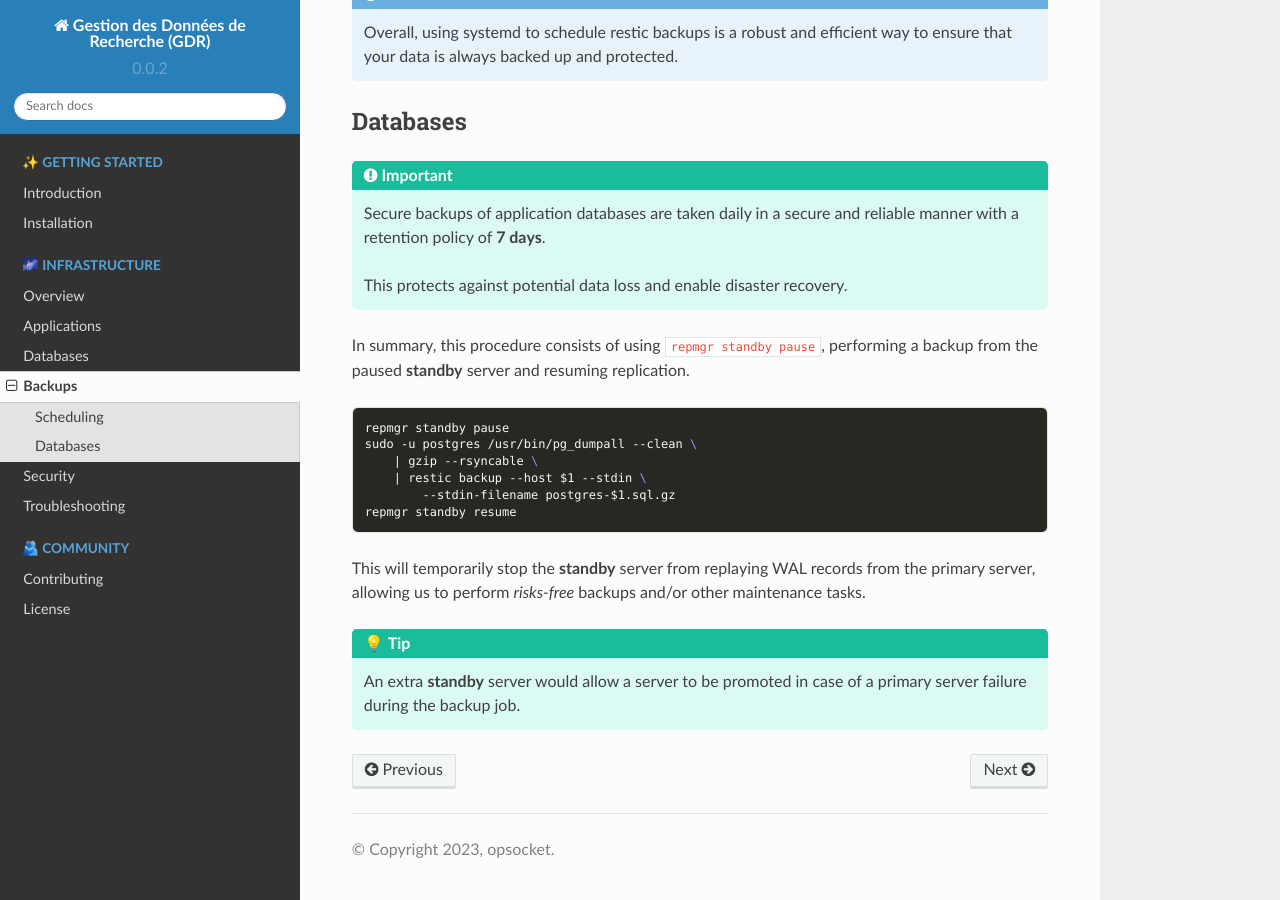
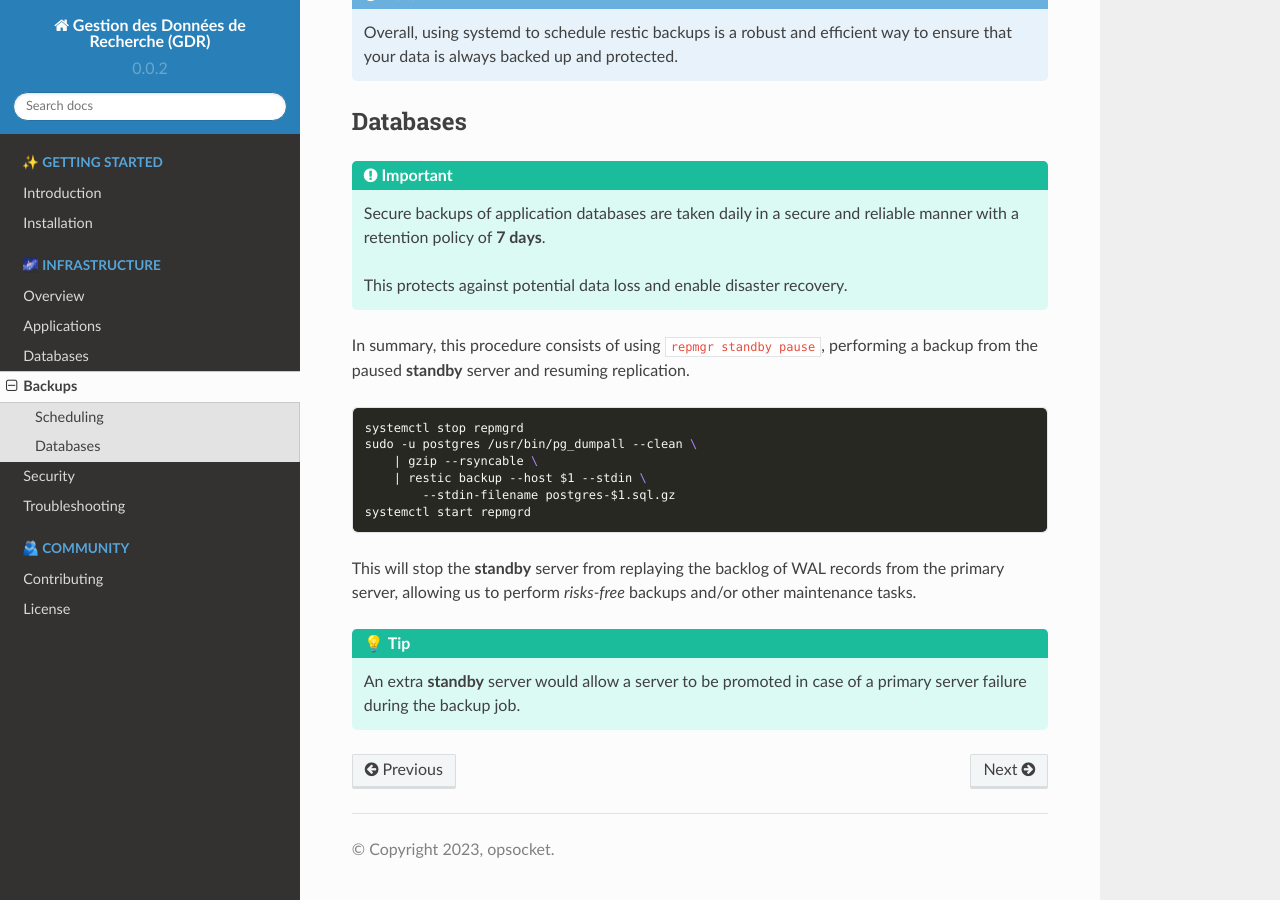
Before and after one commit to calculquebec/infra-gdr, a Sphinx documentation site: the page built from docs/infra/backups.md, in a window 1280 px wide and 900 px high, scrolled down 1089 px. Built offline with Sphinx 7.4.7 and the Read the Docs theme 2.0.0, drawn with Linux system fonts in a browser that asks for light colours.

Commit message:
📝 update docs

````diff
--- a/docs/infra/backups.md
+++ b/docs/infra/backups.md
@@ -44,15 +44,15 @@ This protects against potential data loss and enable disaster recovery.
 In summary, this procedure consists of using `repmgr standby pause`, performing a backup from the paused **standby** server and resuming replication.
 
 ```shell
-repmgr standby pause
+systemctl stop repmgrd
 sudo -u postgres /usr/bin/pg_dumpall --clean \
     | gzip --rsyncable \
     | restic backup --host $1 --stdin \
         --stdin-filename postgres-$1.sql.gz
-repmgr standby resume
+systemctl start repmgrd
 ```
 
-This will temporarily stop the **standby** server from replaying WAL records from the primary server, allowing us to perform *risks-free* backups and/or other maintenance tasks.
+This will stop the **standby** server from replaying the backlog of WAL records from the primary server, allowing us to perform *risks-free* backups and/or other maintenance tasks.
 
 ```{tip}
 An extra **standby** server would allow a server to be promoted in case of a primary server failure during the backup job.
````
